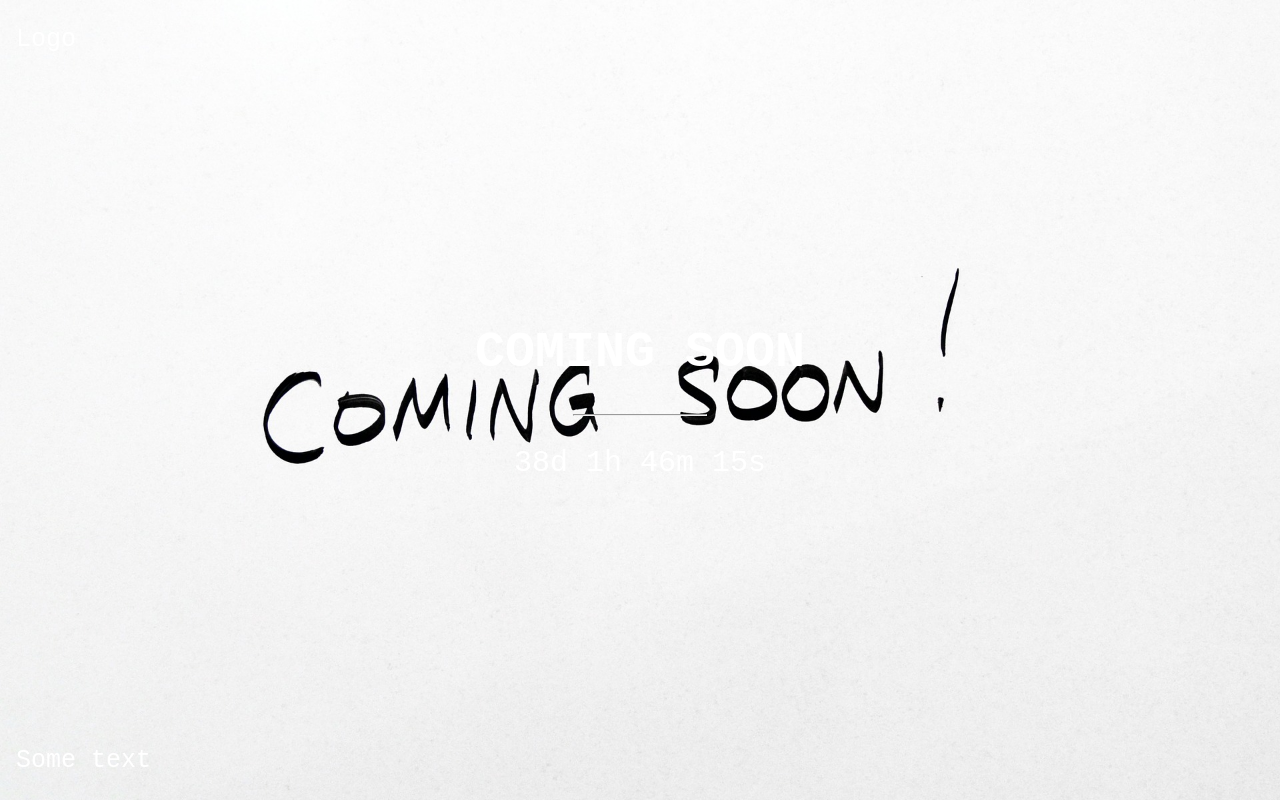
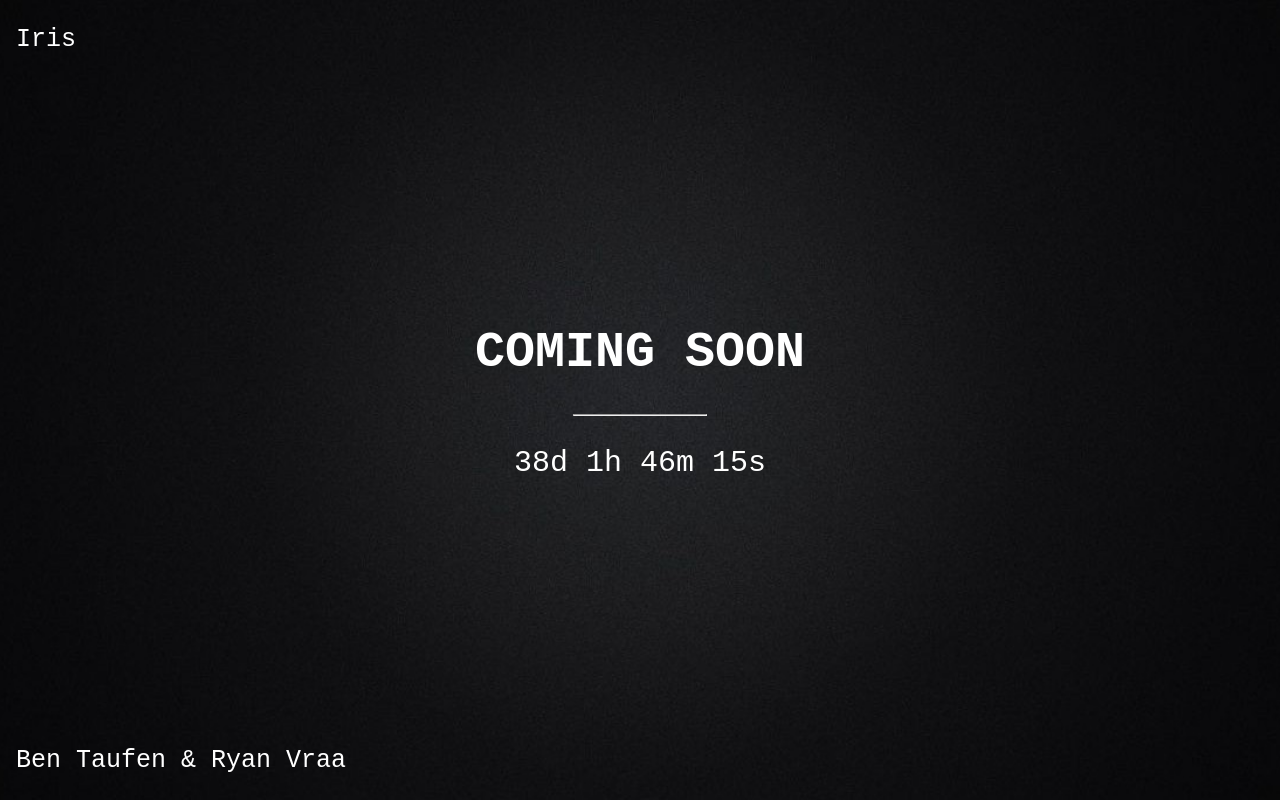
Before and after one commit to Bentaufen/IrisBartender, a plain HTML site: page index.html in a window 1280 px wide. Drawn offline with Linux system fonts and the light colour scheme.

Commit message:
Update index.html

```diff
--- a/index.html
+++ b/index.html
@@ -7,7 +7,7 @@ body, html {
 }
 
 .bgimg {
-  background-image: url('/comingsoon.jpg');
+  background-image: url('/black.jpg');
   height: 100%;
   background-position: center;
   background-size: cover;
@@ -46,7 +46,7 @@ hr {
 
 <div class="bgimg">
   <div class="topleft">
-    <p>Logo</p>
+    <p>Iris</p>
   </div>
   <div class="middle">
     <h1>COMING SOON</h1>
@@ -54,7 +54,7 @@ hr {
     <p id="demo" style="font-size:30px"></p>
   </div>
   <div class="bottomleft">
-    <p>Some text</p>
+    <p>Ben Taufen & Ryan Vraa</p>
   </div>
 </div>
 
```
